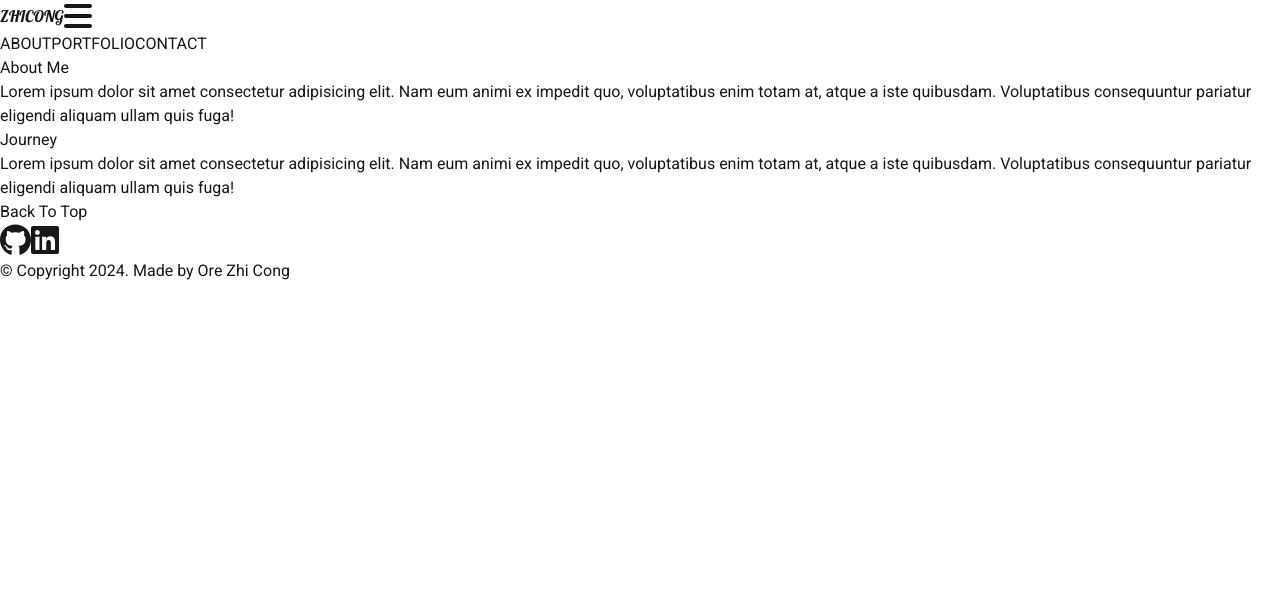
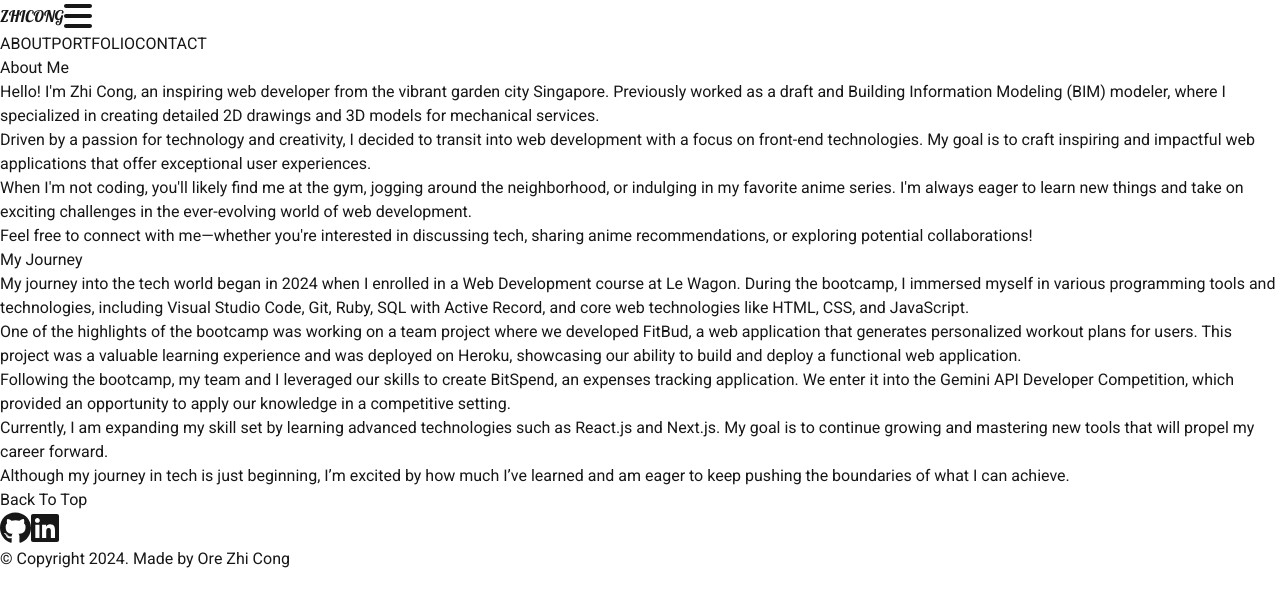
Before and after one commit to ZhiCong17/nextjs-portfolio, a Next.js app: page /about in a window 1280 px wide. Shown: the top 606 px of the page. Built offline with nearby package versions, Linux system fonts and the light colour scheme.

Commit message:
add contents into about page

```diff
--- a/src/app/about/page.jsx
+++ b/src/app/about/page.jsx
@@ -2,9 +2,17 @@ export default function Page() {
   return (
     <>
       <h1 className="text-center md:text-left mt-20 text-4xl font-semibold">About Me</h1>
-      <p className="text-center mt-5">Lorem ipsum dolor sit amet consectetur adipisicing elit. Nam eum animi ex impedit quo, voluptatibus enim totam at, atque a iste quibusdam. Voluptatibus consequuntur pariatur eligendi aliquam ullam quis fuga!</p>
-      <h2 className="text-center md:text-left mt-20 text-4xl font-semibold">Journey</h2>
-      <p className="text-center mt-5 mb-20">Lorem ipsum dolor sit amet consectetur adipisicing elit. Nam eum animi ex impedit quo, voluptatibus enim totam at, atque a iste quibusdam. Voluptatibus consequuntur pariatur eligendi aliquam ullam quis fuga!</p>
+      <p className="text-center md:text-left mt-5">Hello! I&apos;m Zhi Cong, an inspiring web developer from the vibrant garden city Singapore. Previously worked as a draft and Building Information Modeling (BIM) modeler, where I specialized in creating detailed 2D drawings and 3D models for mechanical services.</p>
+      <p className="text-center md:text-left mt-5">Driven by a passion for technology and creativity, I decided to transit into web development with a focus on front-end technologies. My goal is to craft inspiring and impactful web applications that offer exceptional user experiences.</p>
+      <p className="text-center md:text-left mt-5">When I&apos;m not coding, you&apos;ll likely find me at the gym, jogging around the neighborhood, or indulging in my favorite anime series. I&apos;m always eager to learn new things and take on exciting challenges in the ever-evolving world of web development.</p>
+      <p className="text-center md:text-left mt-5">Feel free to connect with me—whether you&apos;re interested in discussing tech, sharing anime recommendations, or exploring potential collaborations!</p>
+
+      <h2 className="text-center md:text-left md:text-left mt-20 text-4xl font-semibold">My Journey</h2>
+      <p className="text-center md:text-left mt-5">My journey into the tech world began in 2024 when I enrolled in a Web Development course at Le Wagon. During the bootcamp, I immersed myself in various programming tools and technologies, including Visual Studio Code, Git, Ruby, SQL with Active Record, and core web technologies like HTML, CSS, and JavaScript.</p>
+      <p className="text-center md:text-left mt-5">One of the highlights of the bootcamp was working on a team project where we developed FitBud, a web application that generates personalized workout plans for users. This project was a valuable learning experience and was deployed on Heroku, showcasing our ability to build and deploy a functional web application.</p>
+      <p className="text-center md:text-left mt-5">Following the bootcamp, my team and I leveraged our skills to create BitSpend, an expenses tracking application. We enter it into the Gemini API Developer Competition, which provided an opportunity to apply our knowledge in a competitive setting.</p>
+      <p className="text-center md:text-left mt-5">Currently, I am expanding my skill set by learning advanced technologies such as React.js and Next.js. My goal is to continue growing and mastering new tools that will propel my career forward.</p>
+      <p className="text-center md:text-left mt-5 mb-20">Although my journey in tech is just beginning, I’m excited by how much I’ve learned and am eager to keep pushing the boundaries of what I can achieve.</p>
     </>
   )
 }
```
